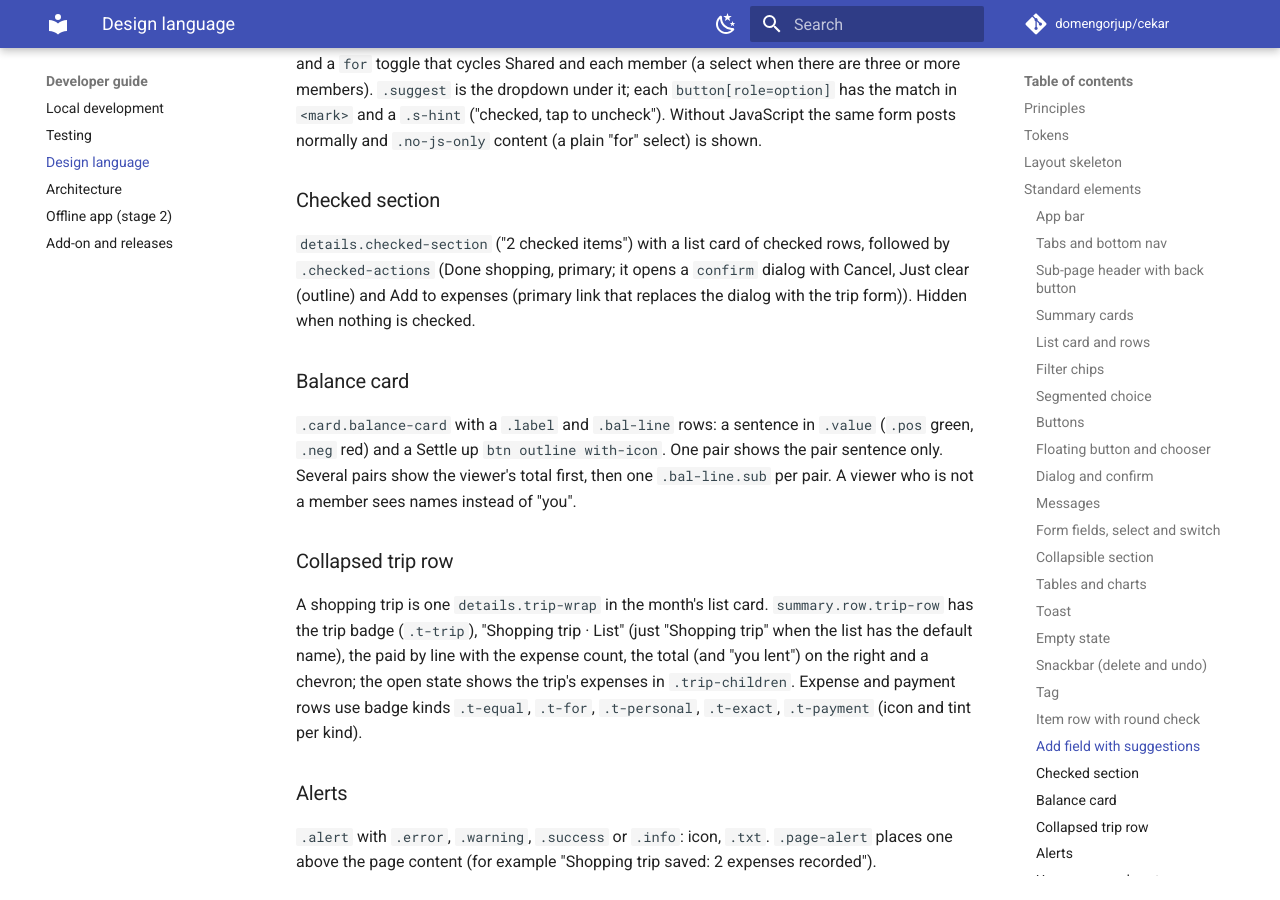
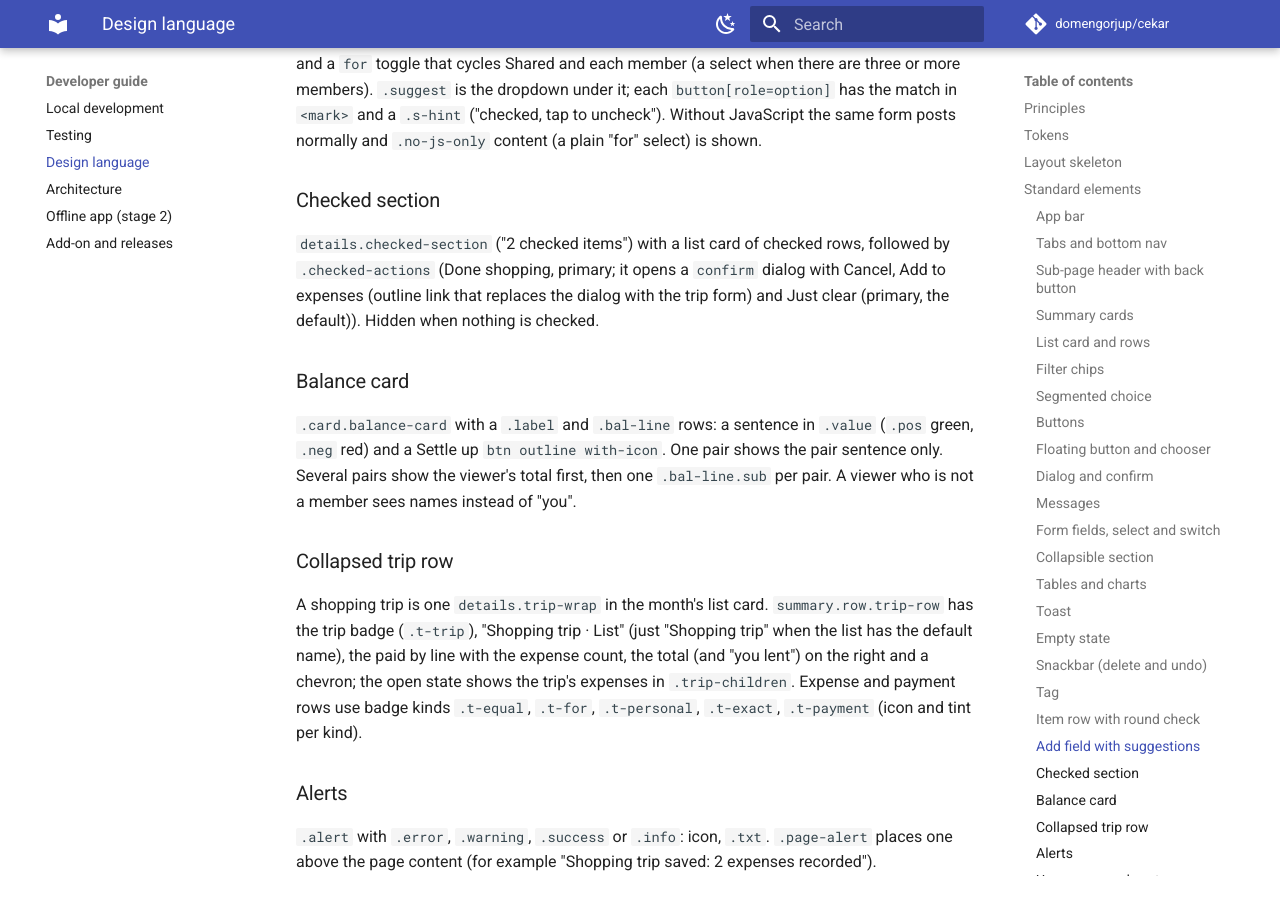
Before and after one commit to domengorjup/cekar, an MkDocs documentation site: the page built from docs/dev/design.md, in a window 1280 px wide and 900 px high, scrolled down 7445 px. Built offline with MkDocs 1.6.1 and Material for MkDocs 9.7.7, drawn with Linux system fonts in a browser that asks for light colours; comment, search, counter and statistics services are not loaded.

Commit message:
Make Just clear the default choice after shopping

```diff
--- a/docs/dev/design.md
+++ b/docs/dev/design.md
@@ -222,7 +222,7 @@ A native `<details>` with a `<summary>`; no custom widget. Used for archived ite
 
 ### Checked section
 
-`details.checked-section` ("2 checked items") with a list card of checked rows, followed by `.checked-actions` (Done shopping, primary; it opens a `confirm` dialog with Cancel, Just clear (outline) and Add to expenses (primary link that replaces the dialog with the trip form)). Hidden when nothing is checked.
+`details.checked-section` ("2 checked items") with a list card of checked rows, followed by `.checked-actions` (Done shopping, primary; it opens a `confirm` dialog with Cancel, Add to expenses (outline link that replaces the dialog with the trip form) and Just clear (primary, the default)). Hidden when nothing is checked.
 
 ### Balance card
 
--- a/src/cekar/web/templates/trip_choice.html
+++ b/src/cekar/web/templates/trip_choice.html
@@ -16,8 +16,8 @@
   <p>{{ tn('trip.choice_body', count) }}</p>
   <div class="dialog-foot">
     <a class="btn" href="{{ url(request, close) }}" data-close>{{ t('common.cancel') }}</a>
-    <button type="submit" class="btn outline">{{ t('trip.just_clear') }}</button>
-    <a class="btn primary" href="{{ url(request, close ~ '/done/expense') }}" data-dialog>{{ t('trip.add_expense') }}</a>
+    <a class="btn outline" href="{{ url(request, close ~ '/done/expense') }}" data-dialog>{{ t('trip.add_expense') }}</a>
+    <button type="submit" class="btn primary">{{ t('trip.just_clear') }}</button>
   </div>
 {% endcall %}
 {% endif %}
```
Also changed, not shown: openspec/changes/add-cekar-v1/design.md (+1 -1 lines).
